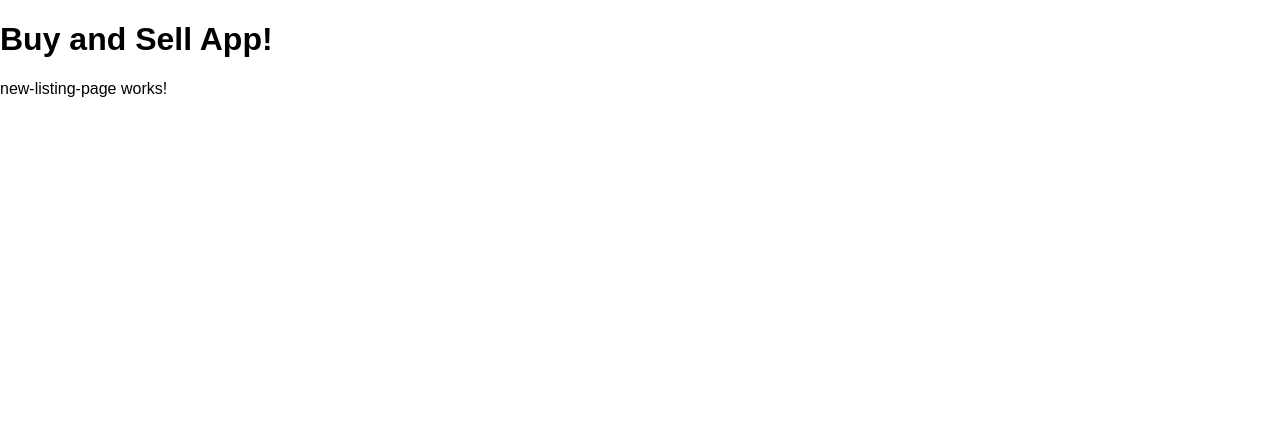
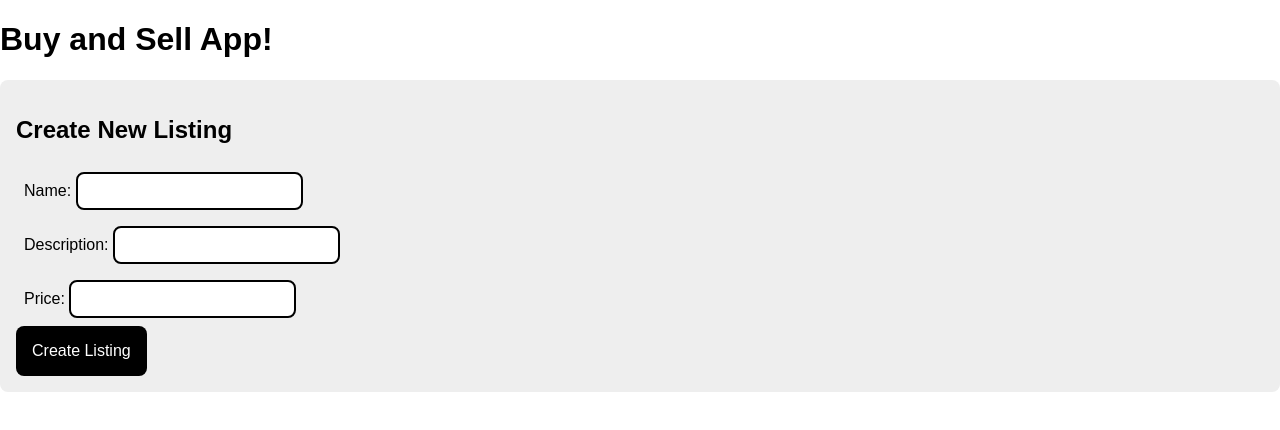
Before and after one commit to deyvidsalvatore/Buy-And-Sell-Angular, an Angular app: page /new-listing in a window 1280 px wide. Shown: the top 430 px of the page. Built offline with nearby package versions, Linux system fonts and the light colour scheme.

Commit message:
Create a New Listings page

```diff
--- a/src/app/my-listings-page/my-listings-page.component.html
+++ b/src/app/my-listings-page/my-listings-page.component.html
@@ -11,3 +11,6 @@
         </div>
     </div>
 }
+<a routerLink="/new-listing">
+    <button>Create New Listing</button>
+</a>
--- a/src/app/new-listing-page/new-listing-page.component.html
+++ b/src/app/new-listing-page/new-listing-page.component.html
@@ -1 +1,18 @@
-<p>new-listing-page works!</p>
+<div class="content-box">
+  <h2>Create New Listing</h2>
+  <form (ngSubmit)="onSubmit()">
+    <div>
+      <label for="name">Name: </label>
+      <input type="text" id="name" name="name" [(ngModel)]="name" />
+    </div>
+    <div>
+      <label for="description">Description: </label>
+      <input type="text" id="description" name="description" [(ngModel)]="description" />
+    </div>
+    <div>
+      <label for="price">Price: </label>
+      <input type="text" id="price" name="price" [(ngModel)]="price" />
+    </div>
+    <button type="submit">Create Listing</button>
+  </form>
+</div>
--- a/src/app/new-listing-page/new-listing-page.component.ts
+++ b/src/app/new-listing-page/new-listing-page.component.ts
@@ -1,10 +1,25 @@
-import { Component } from '@angular/core';
+import { Component, OnInit } from '@angular/core';
+import { Router } from '@angular/router';
 
 @Component({
   selector: 'app-new-listing-page',
   templateUrl: './new-listing-page.component.html',
   styleUrl: './new-listing-page.component.css'
 })
-export class NewListingPageComponent {
+export class NewListingPageComponent implements OnInit {
 
+  name: string = '';
+  description: string = '';
+  price: string = '';
+
+  constructor(private router: Router) {}
+
+  ngOnInit(): void {
+
+  }
+
+  onSubmit(): void {
+    alert('Creating a new listing...');
+    this.router.navigateByUrl('/my-listings')
+  }
 }
```
